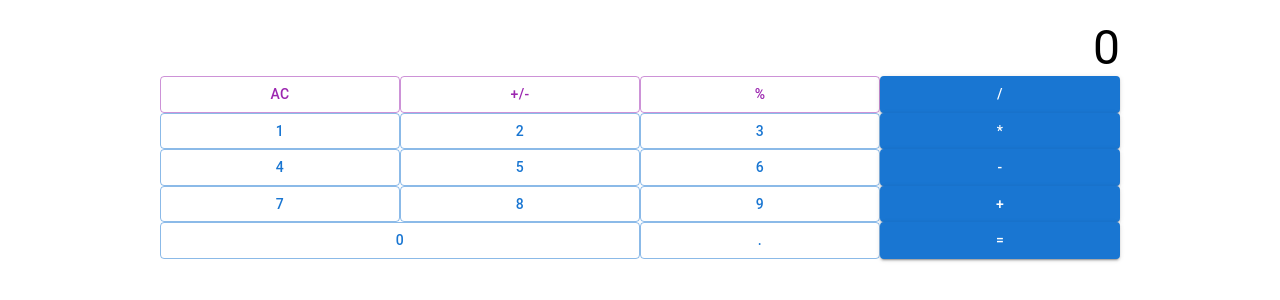
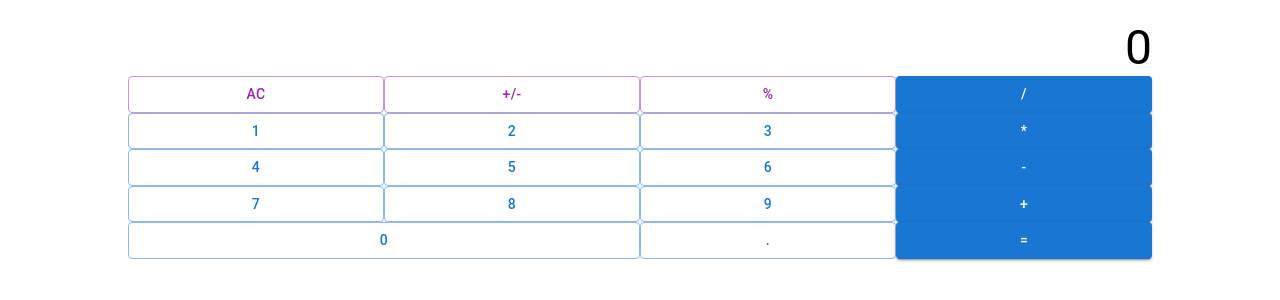
Before and after one commit to ponkeeto/calculator, a React (Create React App) app: page / in a window 1280 px wide. Shown: the top 300 px of the page. Built offline with nearby package versions, Linux system fonts and the light colour scheme.

Commit message:
change grid width

```diff
--- a/src/App.js
+++ b/src/App.js
@@ -11,7 +11,7 @@ function App() {
   const operations = ["/", "*", "-", "+", "="];
   return (
     <div className="App">
-      <Grid container style={{ width: "75%", margin: "20px auto" }}>
+      <Grid container style={{ width: "80%", margin: "20px auto" }}>
         <Grid item xs={12}>
           <InputBar />
         </Grid>
```
